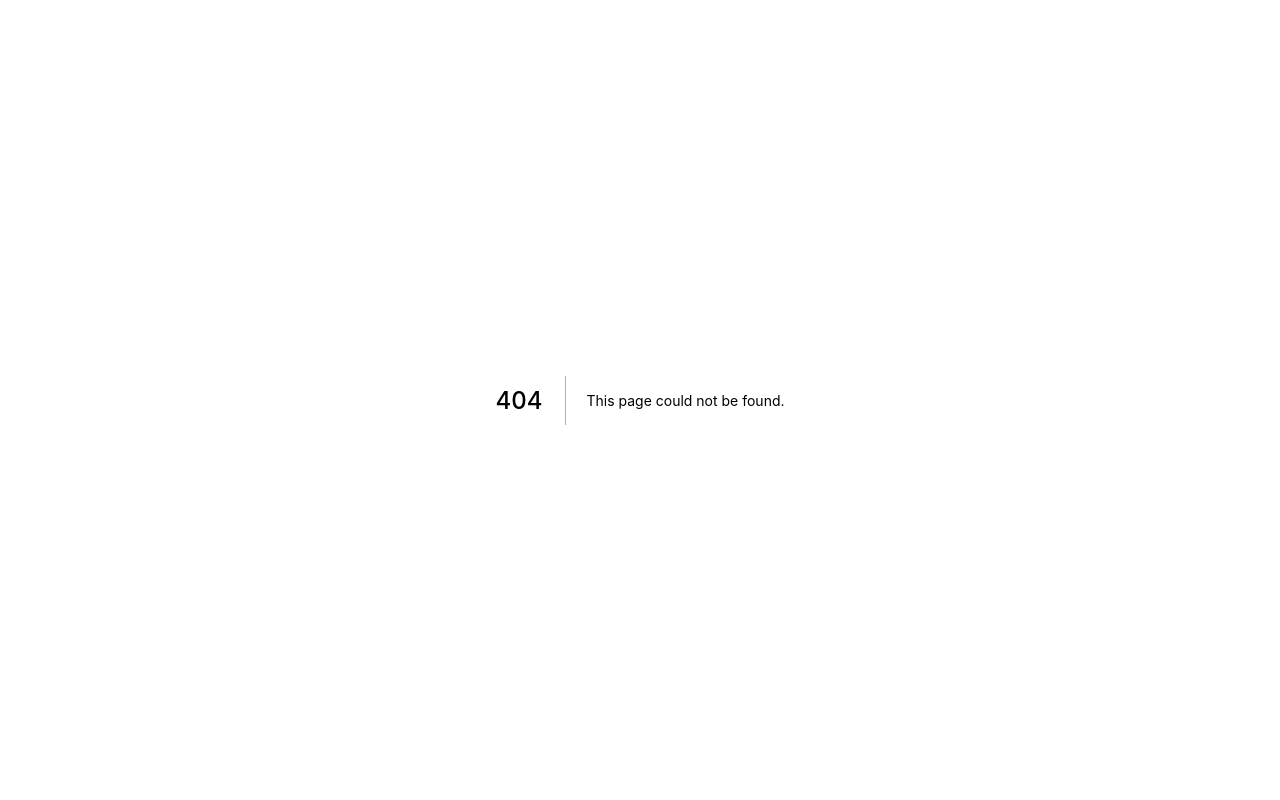
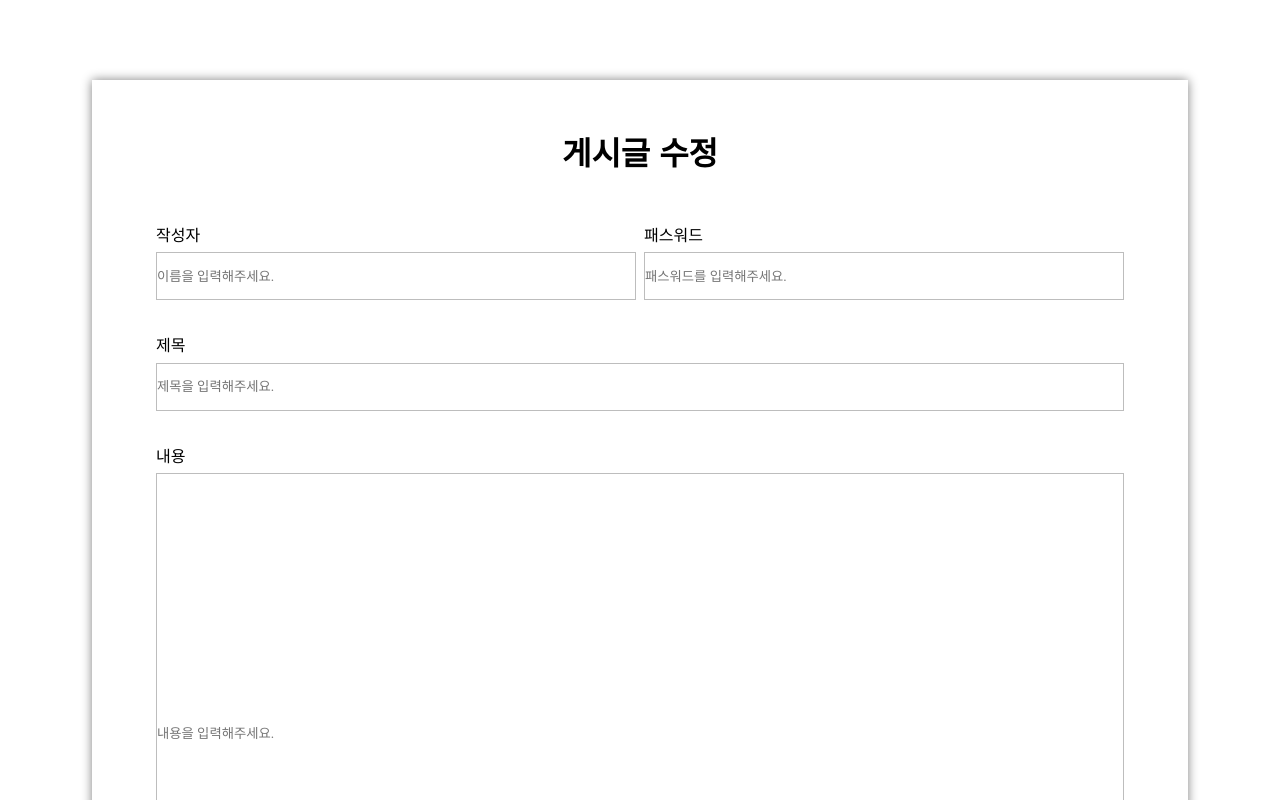
Before and after one commit to wowddok99/react-pages-practice, a Next.js app in the folder class/: page /boards/edit/1 in a window 1280 px wide. Before the commit this address had no page. Shown: the top 800 px of the page. Built offline with nearby package versions, Linux system fonts and the light colour scheme; no server answers; a web font is replaced by a local one.

Commit message:
게시글 수정 기능 추가

```diff
--- /dev/null
+++ b/class/pages/boards/edit/[boardId]/index.js
@@ -0,0 +1,30 @@
+import BoardWriter from "../../../../src/components/units/board/write/BoardWrite.container"
+import { useRouter } from "next/router";
+import { gql, useQuery } from "@apollo/client";
+
+const FETCH_BOARD = gql`
+  query fetchBoard($boardId: ID!) {
+    fetchBoard(boardId: $boardId) {
+      _id
+      writer
+      title
+      contents
+    }
+  }
+`
+
+export default function BoardsEditPage() {
+    const router = useRouter();
+
+    const { data } = useQuery(FETCH_BOARD, {
+        variables: {
+            boardId: router.query.boardId
+        }
+    });
+
+    return (
+        <div>
+            <BoardWriter isEdit={true} data={data}></BoardWriter>
+        </div>
+    )
+}
--- a/class/pages/boards/write/index.js
+++ b/class/pages/boards/write/index.js
@@ -2,7 +2,7 @@ import BoardWriter from "../../../src/components/units/board/write/BoardWrite.co
 export default function BoardsNewPage() {
     return (
         <div>
-            <BoardWriter></BoardWriter>
+            <BoardWriter isEdit={false}></BoardWriter>
         </div>
     )
 }
--- a/class/src/components/units/board/write/BoardWrite.container.js
+++ b/class/src/components/units/board/write/BoardWrite.container.js
@@ -2,15 +2,15 @@ import BoardWriterUI from './BoardWrite.presenter'
 import { useState } from 'react'
 import { useRouter } from 'next/router'
 import { useMutation } from "@apollo/client"
-import { CREATE_BOARD } from './BoardWrite.queries'
+import { CREATE_BOARD, UPDATE_BOARD } from './BoardWrite.queries'
 
-export default function BoardWriter() {
+export default function BoardWriter(props) {
   const [isActive, setIsActive] = useState(false);
 
-  const [writer, setWriter] = useState("");
-    const [password, setPassword] = useState("");
-    const [title, setTitle] = useState("");
-    const [contents, setContents] = useState("");
+  const [writer, setWriter] = useState();
+  const [password, setPassword] = useState();
+  const [title, setTitle] = useState();
+  const [contents, setContents] = useState();
 
   const [writerError, setWriterError] = useState("");
   const [passwordError, setPasswordError] = useState("");
@@ -18,10 +18,12 @@ export default function BoardWriter() {
   const [contentsError, setContentsError] = useState("");
 
   const router = useRouter();
-    const [createBoard] = useMutation(CREATE_BOARD)
+  const [createBoard] = useMutation(CREATE_BOARD);
+  const [updateBoard] = useMutation(UPDATE_BOARD);
+
 
   // writer input의 입력 감지 -> state에 저장
-    const onChangeWriter = (event) => {
+  const onInputWriter = (event) => {
       setWriter(event.target.value);
       // console.log(writer)
       // 값 입력시 error창 초기화
@@ -36,7 +38,7 @@ export default function BoardWriter() {
       }
     }
 
-      const onChangePassword = (event) => {
+  const onInputPassword = (event) => {
     setPassword(event.target.value);
 
     if(event.target.value !== ""){
@@ -50,7 +52,7 @@ export default function BoardWriter() {
     }
   }
 
-      const onChangeSubject = (event) => {
+  const onInputSubject = (event) => {
     console.log(event.target.value);
     setTitle(event.target.value);
 
@@ -65,7 +67,7 @@ export default function BoardWriter() {
     }
   }
 
-      const onChangeContents = (event) => {
+  const onInputContents = (event) => {
     setContents(event.target.value);
     if(event.target.value !== ""){
       setContentsError("");
@@ -117,6 +119,46 @@ export default function BoardWriter() {
 
   }
 
+  const onClickUpdate = async () => {
+    if (!password) {
+      alert("비밀번호를 입력해주세요.");
+      return;
+    }
+
+    const updateBoardInput = {};
+
+    // undefined : 사용자가 데이터를 안건드린 경우
+    // "" : 사용자가 데이터를 지운 경우
+    if (title === undefined){
+      updateBoardInput.title = props.data?.fetchBoard.title;
+    } else if (title === "") {
+      updateBoardInput.title = "";
+    } else if (title) {
+      updateBoardInput.title = title;
+    }
+
+    if (contents === undefined){
+      updateBoardInput.contents = props.data?.fetchBoard.contents;
+    } else if (contents === "") {
+      updateBoardInput.contents = "";
+    } else if (contents) {
+      updateBoardInput.contents = contents;
+    }
+
+    try {
+      const result = await updateBoard({
+        variables: {
+          boardId: router.query.boardId,
+          password,
+          updateBoardInput
+        }
+      })
+      router.push(`/boards/detail/${result.data.updateBoard._id}`)
+    } catch(error) {
+      alert(error.message)
+    }
+  };
+
   return (
     <div>
       <BoardWriterUI
@@ -124,12 +166,15 @@ export default function BoardWriter() {
       passwordError={passwordError}
       titleError={subjectError}
       contentsError={contentsError}
-            onChangeWriter={onChangeWriter}
-            onChangePassword={onChangePassword}
-            onChangeTitle={onChangeSubject}
-            onChangeContents={onChangeContents}
+      onInputWriter={onInputWriter}
+      onInputPassword={onInputPassword}
+      onInputSubject={onInputSubject}
+      onInputContents={onInputContents}
       onClickSubmit={onClickSubmit}
+      onClickUpdate={onClickUpdate}
       isActive={isActive}
+      isEdit={props.isEdit}
+      data={props.data}
       />
     </div>
     )
--- a/class/src/components/units/board/write/BoardWrite.presenter.js
+++ b/class/src/components/units/board/write/BoardWrite.presenter.js
@@ -41,29 +41,29 @@ export default function BoardWriterUI(props) {
             <MainWrapper>
                 <CardWrapper>
                     <CardHeaderWrapper>
-                        <Title>게시글 등록</Title>
+                        <Title>{props.isEdit ? "게시글 수정" : "게시글 등록"}</Title>
                     </CardHeaderWrapper>
                     <CardMainWrapper>
                         <WriterPasswordWrapper>
                             <InputWrapper>
                                 <Label>작성자</Label>
-                                <Writer type ="text" placeholder="이름을 입력해주세요." onChange={props.onChangeWriter}></Writer>
+                                <Writer type ="text" placeholder="이름을 입력해주세요." onInput={props.onInputWriter} defaultValue={props.data?.fetchBoard?.writer}></Writer>
                                 <Error>{props.writerError}</Error>
                             </InputWrapper>
                             <InputWrapper>
                                 <Label>패스워드</Label>
-                                <Password type="Password" placeholder ="패스워드를 입력해주세요." onChange={props.onChangePassword}></Password>
+                                <Password type="Password" placeholder ="패스워드를 입력해주세요." onInput={props.onInputPassword}></Password>
                                 <Error>{props.passwordError}</Error>
                             </InputWrapper>
                         </WriterPasswordWrapper>
                         <SubjectWrapper>
                             <Label>제목</Label>
-                            <Subject type="text" placeholder="제목을 입력해주세요." onChange={props.onChangeTitle}></Subject>
+                            <Subject type="text" placeholder="제목을 입력해주세요." onInput={props.onInputSubject} defaultValue={props.data?.fetchBoard?.title}></Subject>
                             <Error>{props.titleError}</Error>
                         </SubjectWrapper>
                         <ContentWrapper>
                             <Label>내용</Label>
-                            <Content type="text" placeholder="내용을 입력해주세요." onChange={props.onChangeContents}></Content>
+                            <Content type="text" placeholder="내용을 입력해주세요." onInput={props.onInputContents} defaultValue={props.data?.fetchBoard?.contents}></Content>
                             <Error>{props.contentsError}</Error>
                         </ContentWrapper>
                         <AddressWrapper>
@@ -97,7 +97,11 @@ export default function BoardWriterUI(props) {
                             </MainOptionRadioWrapper>
                         </MainOptionWrapper>
                         <SubmitButtonWrapper>
-                                <SubmitButton onClick={props.onClickSubmit} isActive = {props.isActive}>등록하기</SubmitButton>
+                            <SubmitButton
+                            onClick={props.isEdit ? props.onClickUpdate : props.onClickSubmit}
+                            isActive = {props.isEdit ? true : props.isActive}>
+                                {props.isEdit ? "수정하기" : "등록하기"}
+                            </SubmitButton>
                         </SubmitButtonWrapper>
                     </CardMainWrapper>
                 </CardWrapper>
--- a/class/src/components/units/board/write/BoardWrite.queries.js
+++ b/class/src/components/units/board/write/BoardWrite.queries.js
@@ -6,4 +6,12 @@ export const CREATE_BOARD = gql`
             _id
         }
     }
-`
+`;
+
+export const UPDATE_BOARD = gql`
+  mutation updateBoard($boardId: ID!, $password: String, $updateBoardInput: UpdateBoardInput!) {
+    updateBoard(boardId: $boardId, password: $password, updateBoardInput: $updateBoardInput) {
+      _id
+    }
+  }
+`;
```
Also changed, not shown: class/src/components/units/board/detail/BoardDetail.container.js (+6 -1 lines), class/src/components/units/board/detail/BoardDetail.presenter.js (+2 -2 lines). Lines whose indentation alone changed are shown as unchanged.
